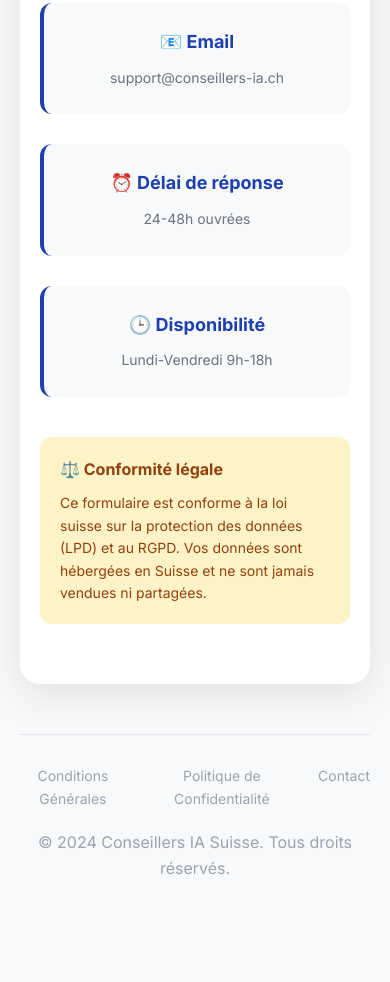
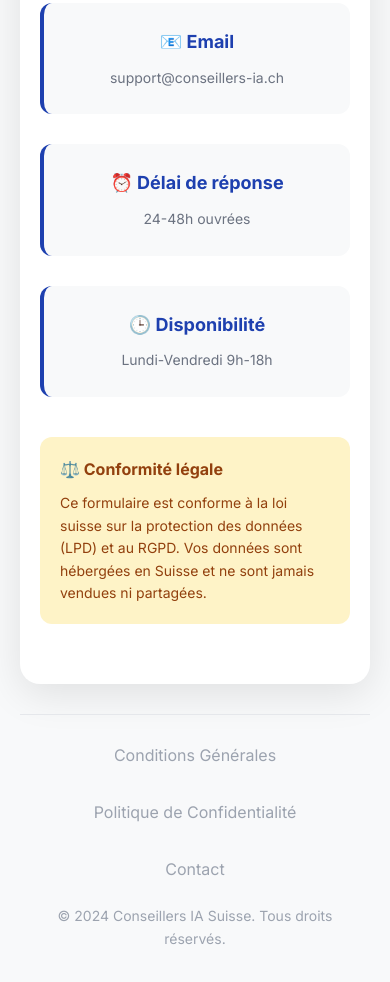
Before and after one commit to valm7235/valm7235.github.io, a plain HTML site: page contact.html in a window 390 px wide. Shown: the part 1531-2513 px from the top of the page. Before the commit the page ends 2482 px from the top, so only its background shows below. Drawn offline with Linux system fonts and the light colour scheme.

Commit message:
Mise ├á jour 14.01.2026 17:16:44,92

```diff
--- a/contact.html
+++ b/contact.html
@@ -239,6 +239,31 @@
                 font-size: 28px;
             }
         }
+
+        /* Footer Responsive */
+        @media (max-width: 768px) {
+            .footer {
+                padding: 20px 0;
+                margin-top: 30px;
+            }
+
+            .footer-links {
+                flex-direction: column;
+                gap: 15px;
+                margin-bottom: 15px;
+            }
+
+            .footer-links a {
+                display: block;
+                padding: 8px 0;
+                font-size: 16px;
+            }
+
+            .footer p {
+                font-size: 14px;
+                padding: 0 20px;
+            }
+        }
     </style>
 </head>
 <body>
```
Also changed, not shown: download-secure-2026.html (+24 -0 lines), index.html (+24 -0 lines), privacy.html (+24 -0 lines), terms.html (+24 -0 lines).
